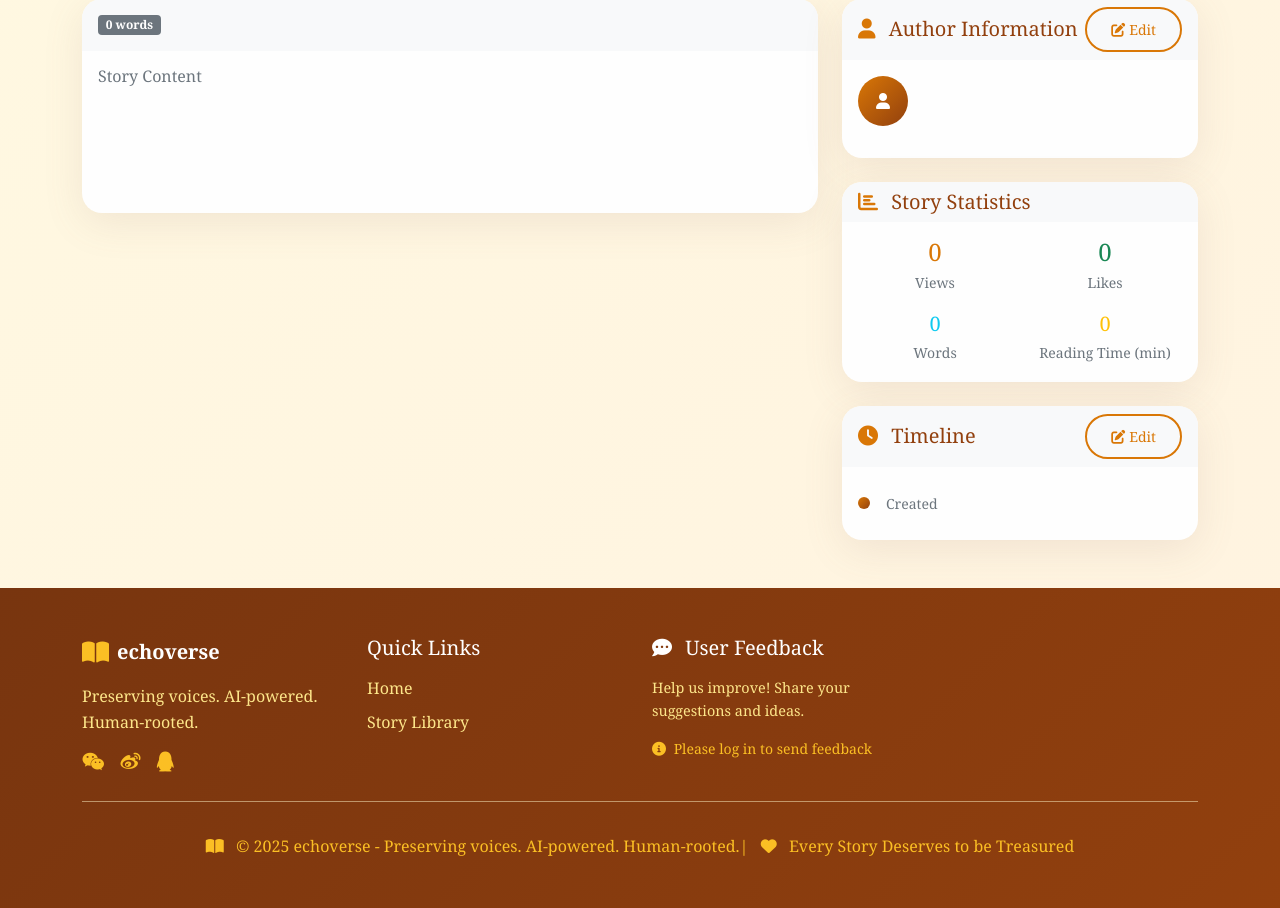
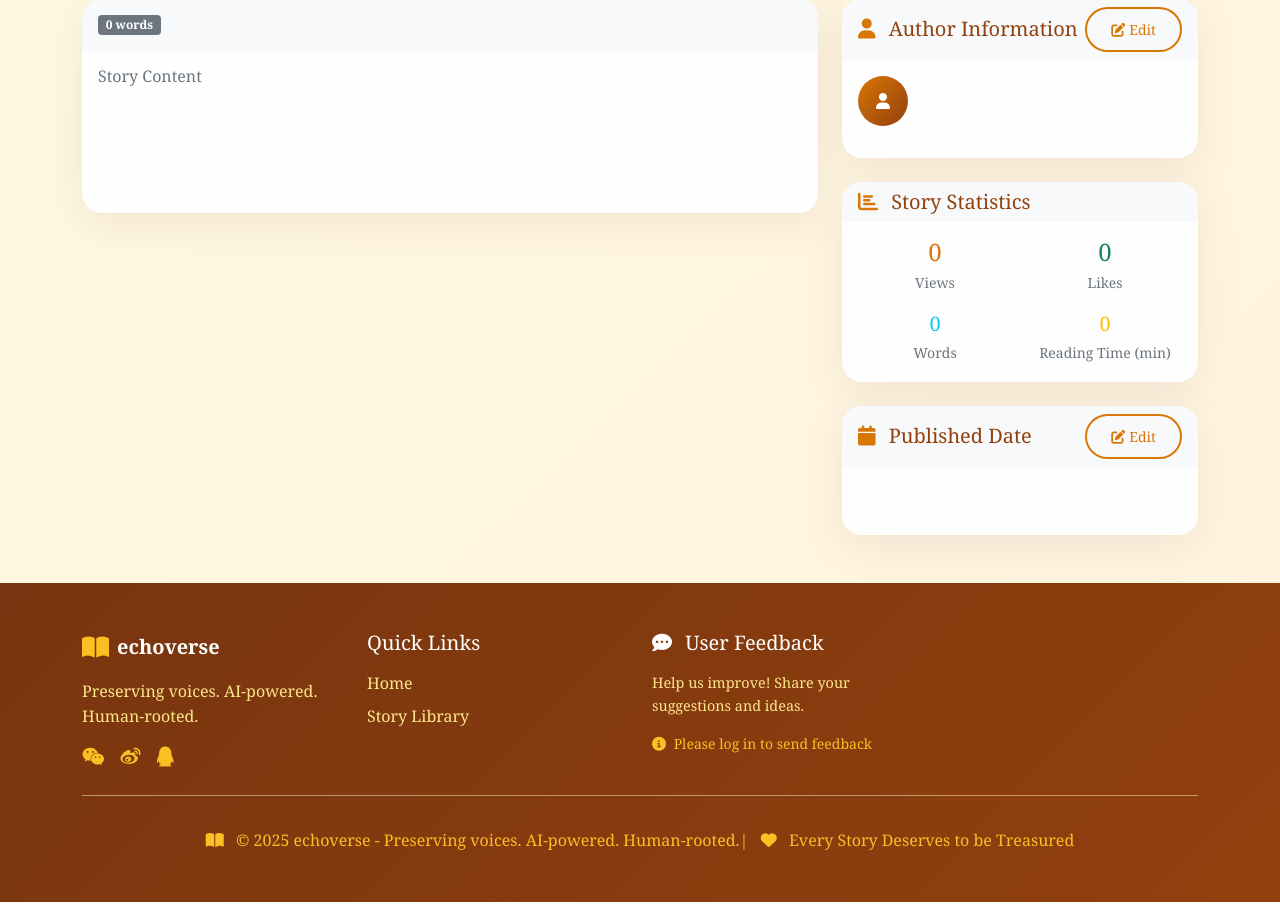
Before and after one commit to liyxianren/ai_story, a Flask app: template templates/admin/story_detail.html in a window 1280 px wide. Shown: the part 163-1071 px from the top of the page. Run offline with Flask 3, Linux system fonts and the light colour scheme; the template is opened without the code that fills it, so the values that code supplies are empty; parts of the project's set-up code (start-up, migrations or seed data) failed here and were passed over.

Commit message:
Fix timeline display - show only published date
- Change frontend to display published_at instead of created_at
- Simplify admin timeline from 3 times to 1 published date
- Make admin editable date match frontend display
- Use consistent date format (October 25, 2025)

🤖 Generated with [Claude Code](https://claude.com/claude-code)

Co-Authored-By: Claude <noreply@anthropic.com>

```diff
--- a/templates/admin/story_detail.html
+++ b/templates/admin/story_detail.html
@@ -198,12 +198,12 @@
                 </div>
             </div>
 
-            <!-- Timeline -->
+            <!-- Published Date -->
             <div class="card border-0 shadow-warm">
                 <div class="card-header bg-light border-0 d-flex justify-content-between align-items-center">
                     <h5 class="mb-0">
-                        <i class="fas fa-clock me-2 text-primary"></i>
-                        Timeline
+                        <i class="fas fa-calendar me-2 text-primary"></i>
+                        Published Date
                     </h5>
                     <button class="btn btn-sm btn-outline-primary" onclick="toggleTimeEdit()">
                         <i class="fas fa-edit me-1"></i>Edit
@@ -212,44 +212,23 @@
                 <div class="card-body">
                     <!-- Display Mode -->
                     <div id="timelineDisplay">
-                        <div class="timeline">
-                            <div class="timeline-item d-flex align-items-center py-2">
-                                <div class="timeline-marker bg-primary me-3"></div>
-                                <div>
-                                    <small class="text-muted">Created</small>
-                                    <div class="fw-semibold">{{ story.created_at.strftime('%Y-%m-%d %H:%M:%S') }}</div>
-                                </div>
+                        <div class="text-center py-3">
+                            <div class="h4 mb-1 text-success" id="publishedAtDisplay">
+                                {{ (story.published_at or story.created_at).strftime('%B %d, %Y') }}
                             </div>
-
-                            {% if story.updated_at and story.updated_at != story.created_at %}
-                            <div class="timeline-item d-flex align-items-center py-2">
-                                <div class="timeline-marker bg-info me-3"></div>
-                                <div>
-                                    <small class="text-muted">Last Updated</small>
-                                    <div class="fw-semibold">{{ story.updated_at.strftime('%Y-%m-%d %H:%M:%S') }}</div>
-                                </div>
-                            </div>
-                            {% endif %}
-
-                            {% if story.published_at %}
-                            <div class="timeline-item d-flex align-items-center py-2">
-                                <div class="timeline-marker bg-success me-3"></div>
-                                <div>
-                                    <small class="text-muted">Published</small>
-                                    <div class="fw-semibold" id="publishedAtDisplay">{{ story.published_at.strftime('%Y-%m-%d %H:%M:%S') }}</div>
-                                </div>
-                            </div>
-                            {% endif %}
+                            <small class="text-muted">
+                                {{ (story.published_at or story.created_at).strftime('%H:%M:%S') }}
+                            </small>
                         </div>
                     </div>
 
                     <!-- Edit Form (hidden by default) -->
                     <div id="timelineEditForm" class="d-none">
                         <div class="mb-3">
-                            <label class="form-label">Published Time</label>
+                            <label class="form-label">Published Date & Time</label>
                             <input type="datetime-local" class="form-control" id="publishedAtInput"
-                                   value="{% if story.published_at %}{{ story.published_at.strftime('%Y-%m-%dT%H:%M') }}{% endif %}">
-                            <small class="text-muted">Modify the story's published time</small>
+                                   value="{{ (story.published_at or story.created_at).strftime('%Y-%m-%dT%H:%M') }}">
+                            <small class="text-muted">This date will be displayed on the story page</small>
                         </div>
                         <div class="d-flex gap-2">
                             <button class="btn btn-sm btn-success" onclick="savePublishedAt()">
--- a/templates/story_detail.html
+++ b/templates/story_detail.html
@@ -409,7 +409,7 @@ echoverse
                             </div>
                             <div class="meta-item">
                                 <i class="fas fa-calendar"></i>
-                                <span>{{ story.created_at.strftime('%B %d, %Y') }}</span>
+                                <span>{{ (story.published_at or story.created_at).strftime('%B %d, %Y') }}</span>
                             </div>
                             <div class="meta-item">
                                 <i class="fas fa-clock"></i>
```
